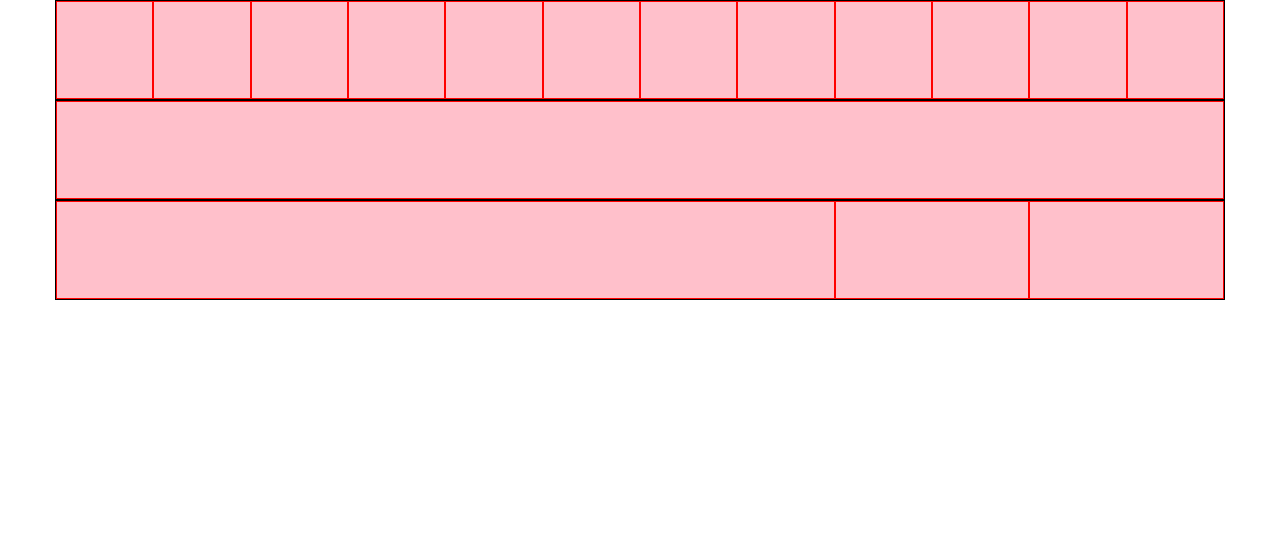
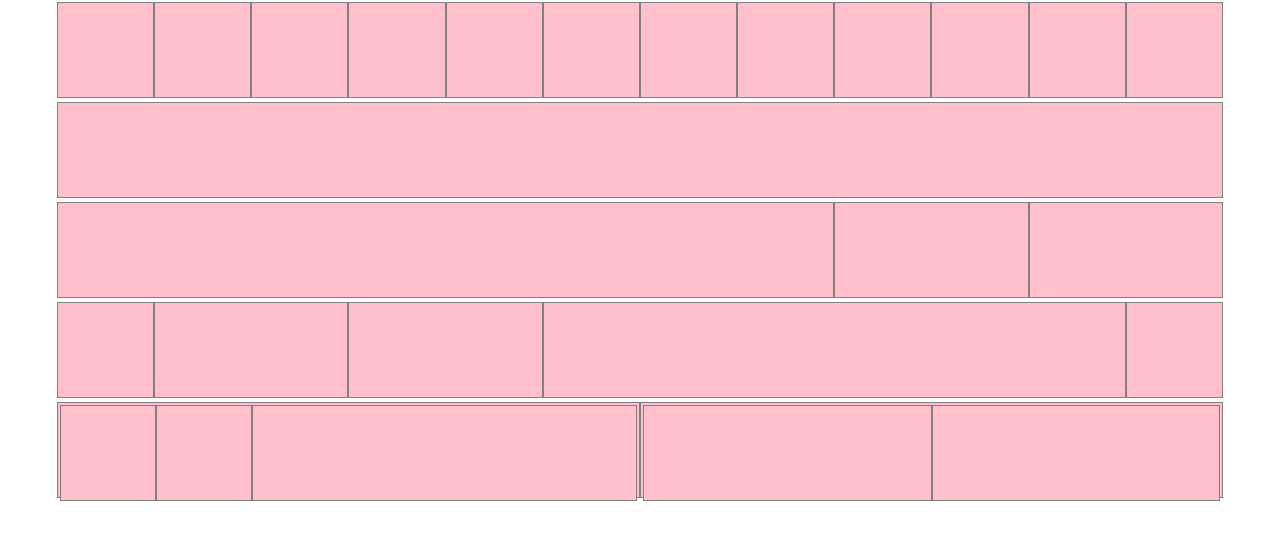
Before and after one commit to LeonardoRB98/html-css-12bool, a plain HTML site: page index.html in a window 1280 px wide. Drawn offline with Linux system fonts and the light colour scheme.

Commit message:
5 sezioni

```diff
--- a/css/12-bool.css
+++ b/css/12-bool.css
@@ -1,8 +1,8 @@
 .debug .container {
-  border: 1px solid black;
+  /* border: 1px solid black; */
 }
 .debug [class*='col-'] {
-  border: 1px solid red;
+  border: 1px solid gray;
   background-color: pink;
 }
 * {
--- a/css/style.css
+++ b/css/style.css
@@ -0,0 +1,12 @@
+
+.container {
+  padding: 2px;
+}
+/* .col-6 .container > [class*='col-'] {
+  background-color: pink;
+} */
+
+.nested {
+  border: none;
+  background-color: white;
+}
--- a/index.html
+++ b/index.html
@@ -7,6 +7,7 @@
     <title></title>
   </head>
   <body class="debug">
+    <!-- row 1 -->
   <div class="container">
     <div class="col-1"></div>
     <div class="col-1"></div>
@@ -21,15 +22,48 @@
     <div class="col-1"></div>
     <div class="col-1"></div>
   </div>
+  <!-- /row 1 -->
 
+  <!-- row 2 -->
   <div class="container">
     <div class="col-12"></div>
   </div>
+  <!-- /row 2 -->
 
+    <!-- row 3 -->
   <div class="container">
     <div class="col-8"></div>
     <div class="col-2"></div>
     <div class="col-2"></div>
   </div>
+    <!-- /row 3 -->
+
+      <!-- row 4 -->
+  <div class="container">
+    <div class="col-1"></div>
+    <div class="col-2"></div>
+    <div class="col-2"></div>
+    <div class="col-6"></div>
+    <div class="col-1"></div>
+  </div>
+    <!-- /row 4 -->
+
+      <!-- row 5 -->
+  <div class="container">
+    <div class="col-6">
+      <div class="container">
+        <div class="col-2 nested"></div>
+        <div class="col-2 nested"></div>
+        <div class="col-8 nested"></div>
+      </div>
+    </div>
+    <div class="col-6">
+      <div class="container">
+        <div class="col-6 nested"></div>
+        <div class="col-6 nested"></div>
+      </div>
+    </div>
+  </div>
+    <!-- /row 5 -->
   </body>
 </html>
```
